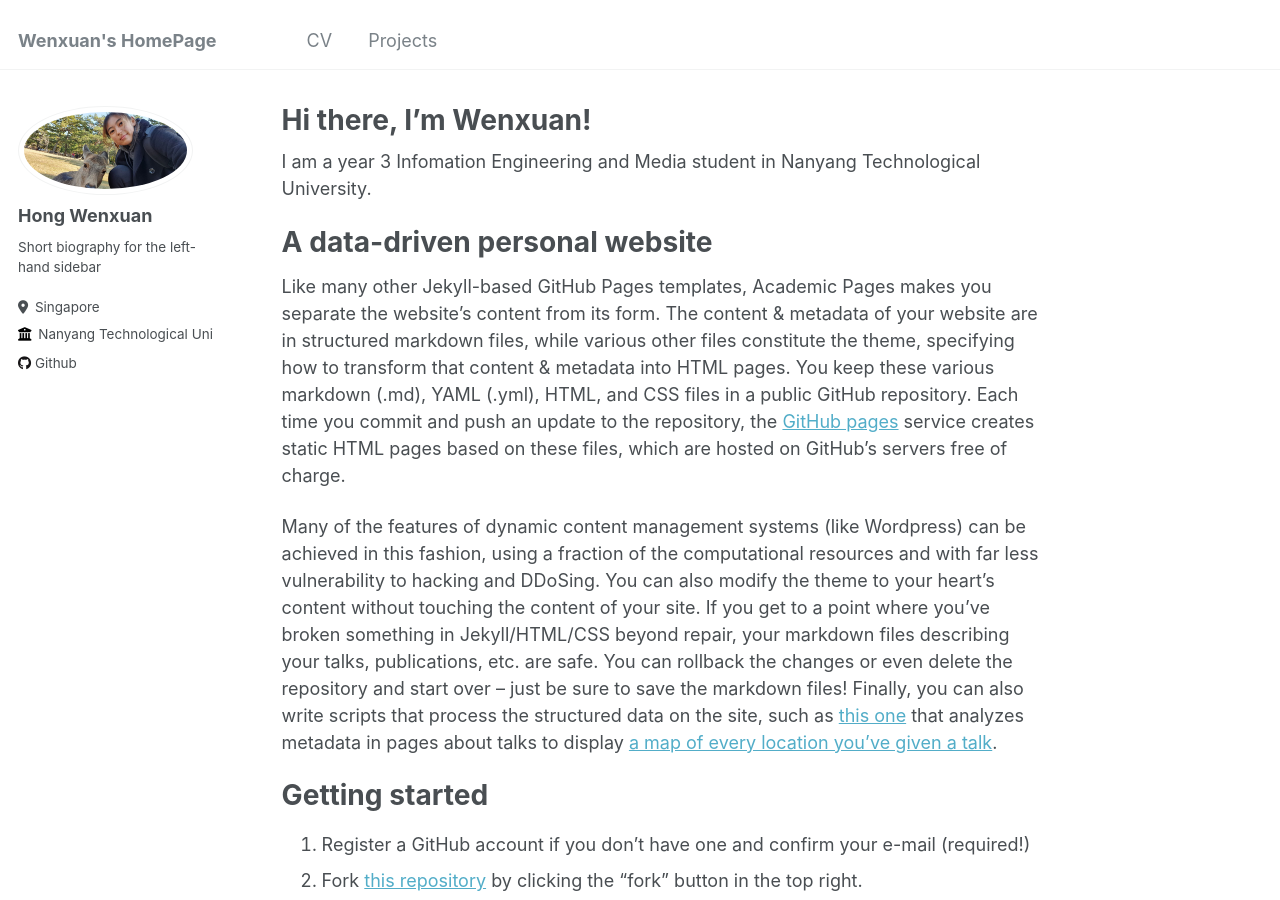
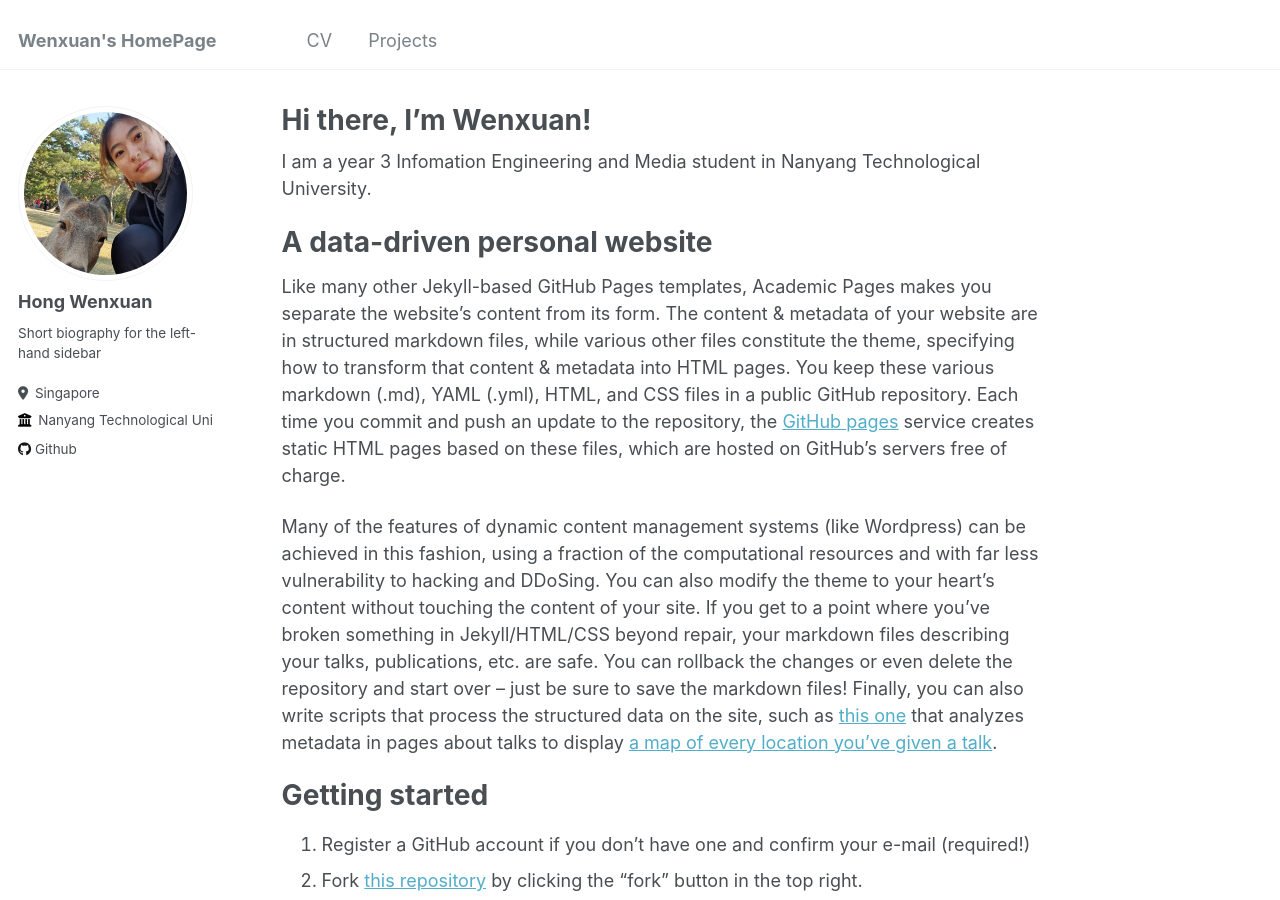
Before and after one commit to h-wenxuan/aboutme, a Jekyll site: the page built from _pages/about.md, in a window 1280 px wide and 900 px high. Built offline with Jekyll 4.4.1, drawn with Linux system fonts in a browser that asks for light colours.

Commit message:
Update photo

```diff
--- a/_config.yml
+++ b/_config.yml
@@ -21,7 +21,7 @@ repository               : "academicpages/academicpages.github.io"
 #               Additional customization can be done by editing /_includes/author-profile.html
 author:
   # Biographic information
-  avatar           : "chillgithubphoto.jpg"
+  avatar           : "cropphoto.jpg"
   name             : "Hong Wenxuan"
   pronouns         : # example: "she/her"
   bio              : "Short biography for the left-hand sidebar"
```
